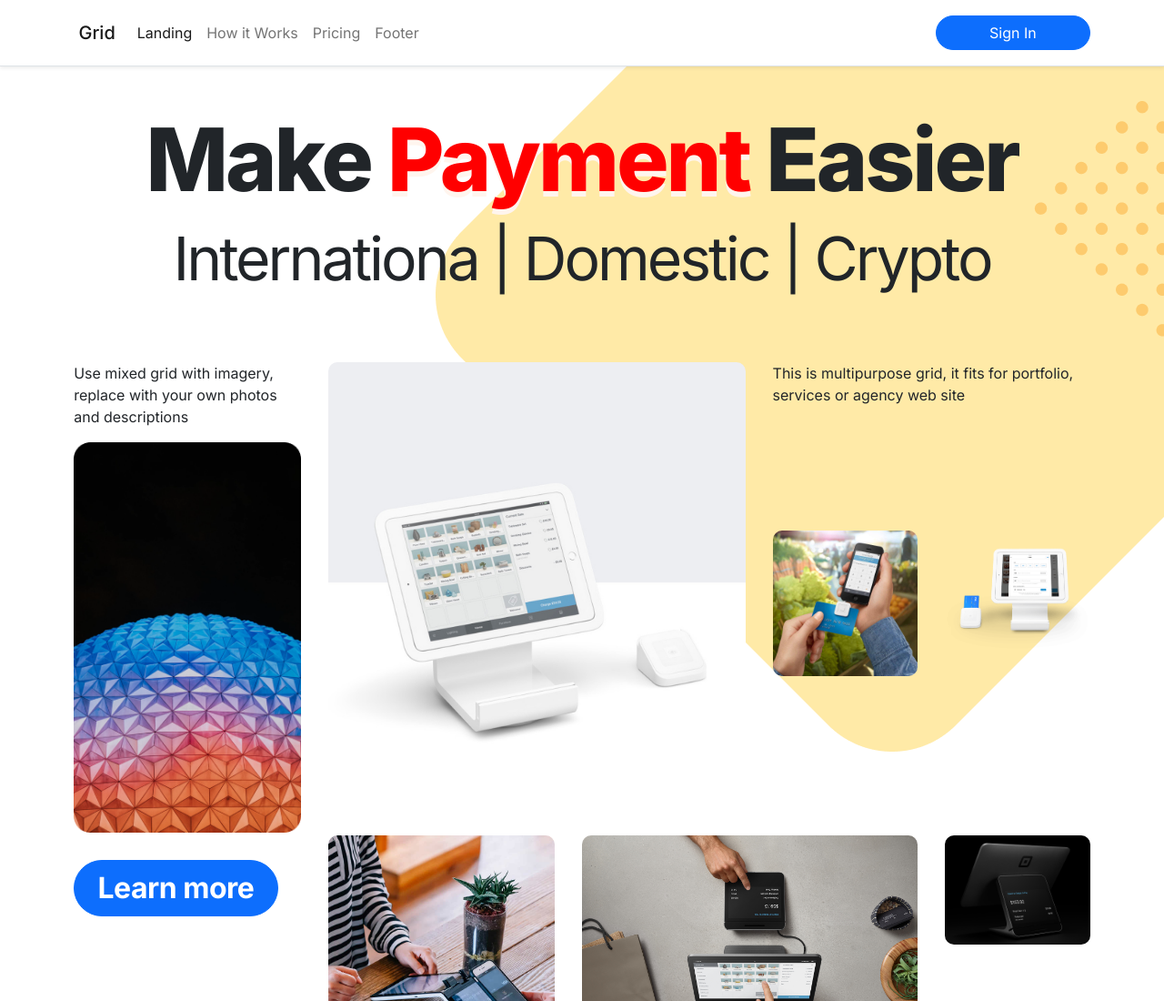
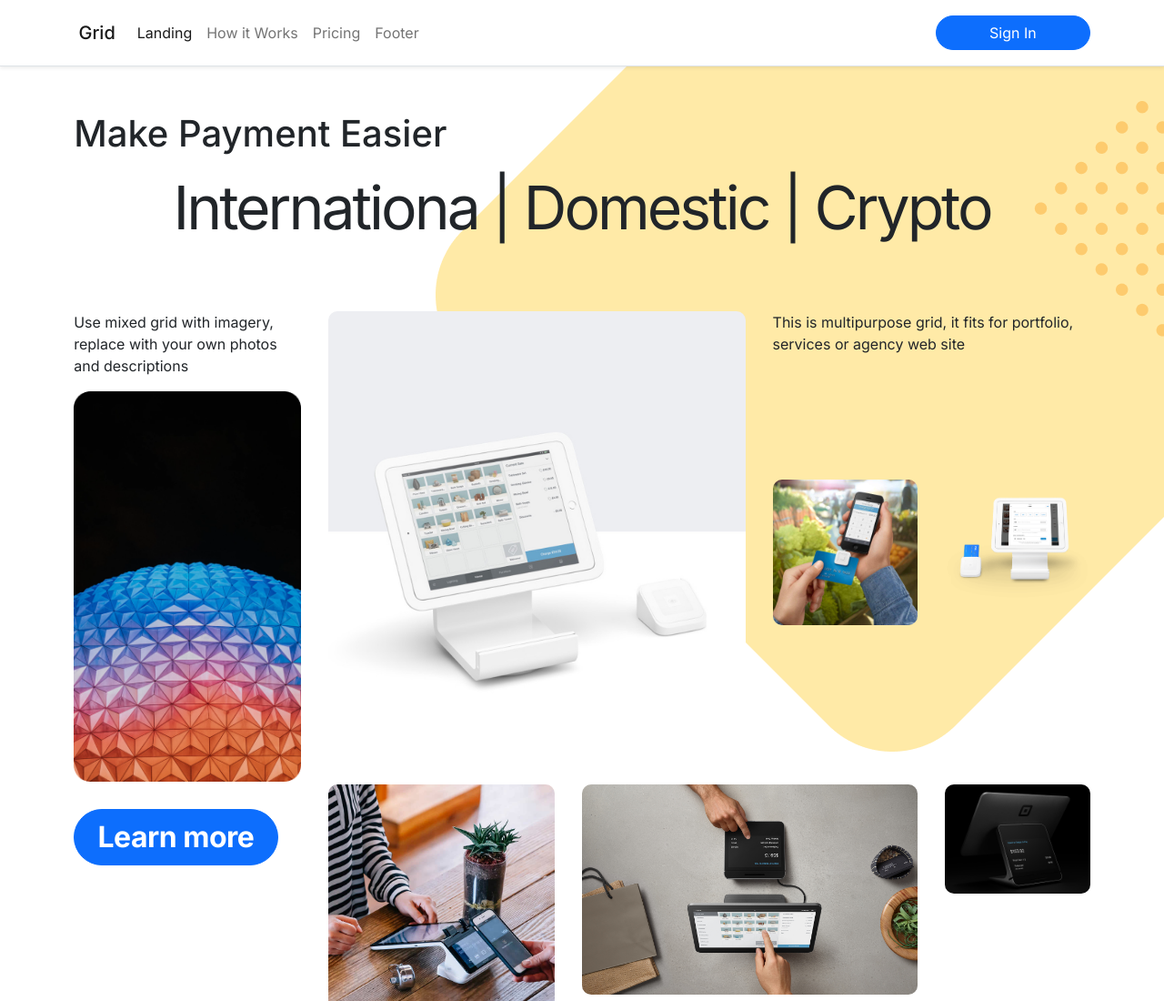
Before and after one commit to Didarulislam-Ai/didarul.github.io, a plain HTML site: page index.html in a window 1280 px wide. Shown: the top 1100 px of the page at 91% size. Drawn offline with nearby package versions, Linux system fonts and the light colour scheme.

Commit message:
line 54 h1
done

```diff
--- a/index.html
+++ b/index.html
@@ -51,7 +51,7 @@
 				<div class="container">
 					<div class="row">
 						<div class="col-sm">
-							<h2>Make <span>Payment</span> Easier</h2>
+							<h1>Make <span>Payment</span> Easier</h1>
 							<h3>Internationa | Domestic | Crypto</h3>
 							<div class="grid-container">
 								<div class="item-content1">
```
